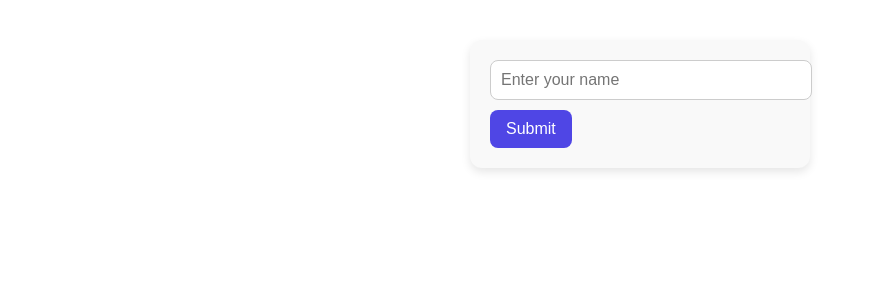
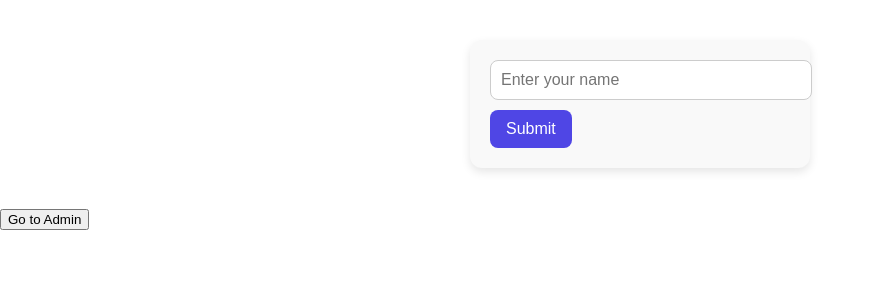
Before and after one commit to dukilee/stop, a React (Vite) app: page / in a window 1280 px wide. Shown: the top 300 px of the page, without its empty margins (0-875 px from the left). Built offline with nearby package versions, Linux system fonts and the light colour scheme.

Commit message:
Adding button to test vercel

```diff
--- a/src/App.jsx
+++ b/src/App.jsx
@@ -1,6 +1,7 @@
 import { useState } from 'react';
 import Game from './game/Game';
 import InputName from './game/InputName';
+import GoToAdminButton from './GoToAdminButton';
 
 function App() {
   const [username, setUsername] = useState(import.meta.env.VITE_USERNAME || '');
@@ -13,7 +14,12 @@ function App() {
     </div>
   }else{
     return <div>
-      <InputName setUsername={setUsername} />
+      <div>
+        <InputName setUsername={setUsername} />
+      </div>
+      <div>
+        <GoToAdminButton />
+      </div>
     </div>
   }
 }
--- /dev/null
+++ b/src/GoToAdminButton.jsx
@@ -0,0 +1,18 @@
+import React from 'react';
+import { useNavigate } from 'react-router-dom';
+
+function GoToAdminButton() {
+  const navigate = useNavigate();
+
+  const handleClick = () => {
+    navigate('/admin');
+  };
+
+  return (
+    <button onClick={handleClick}>
+      Go to Admin
+    </button>
+  );
+}
+
+export default GoToAdminButton;
```
Also changed, not shown: 1 other file (tests, documents, lock files or other folders).
